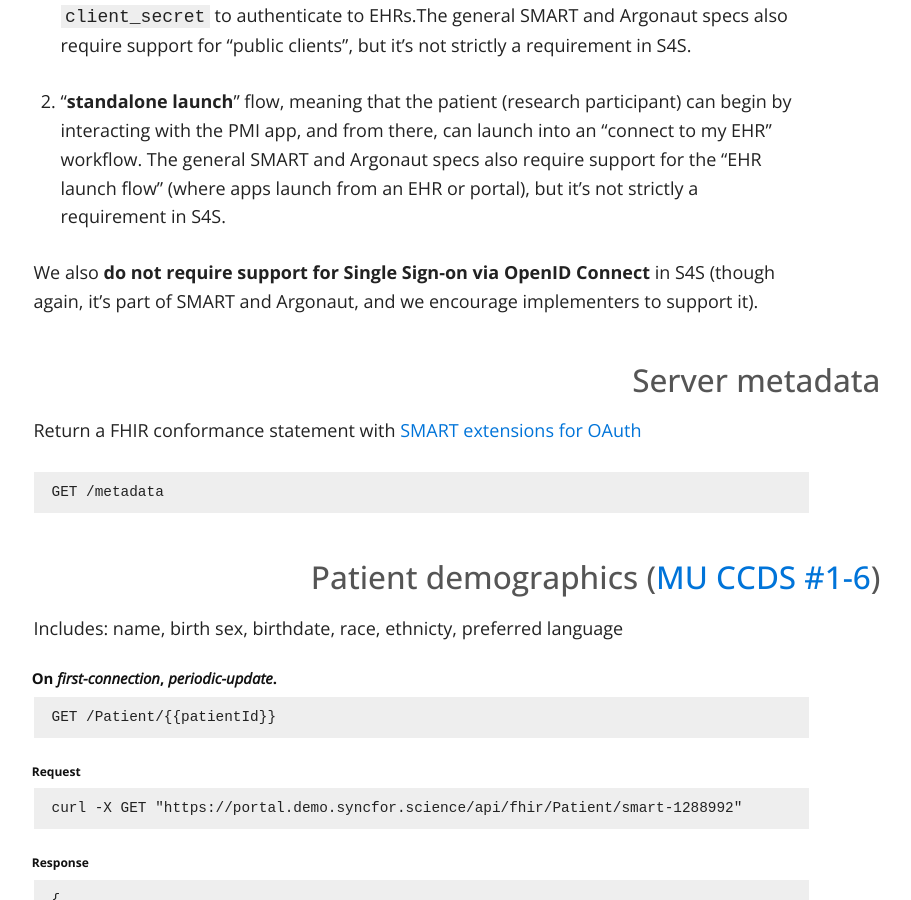
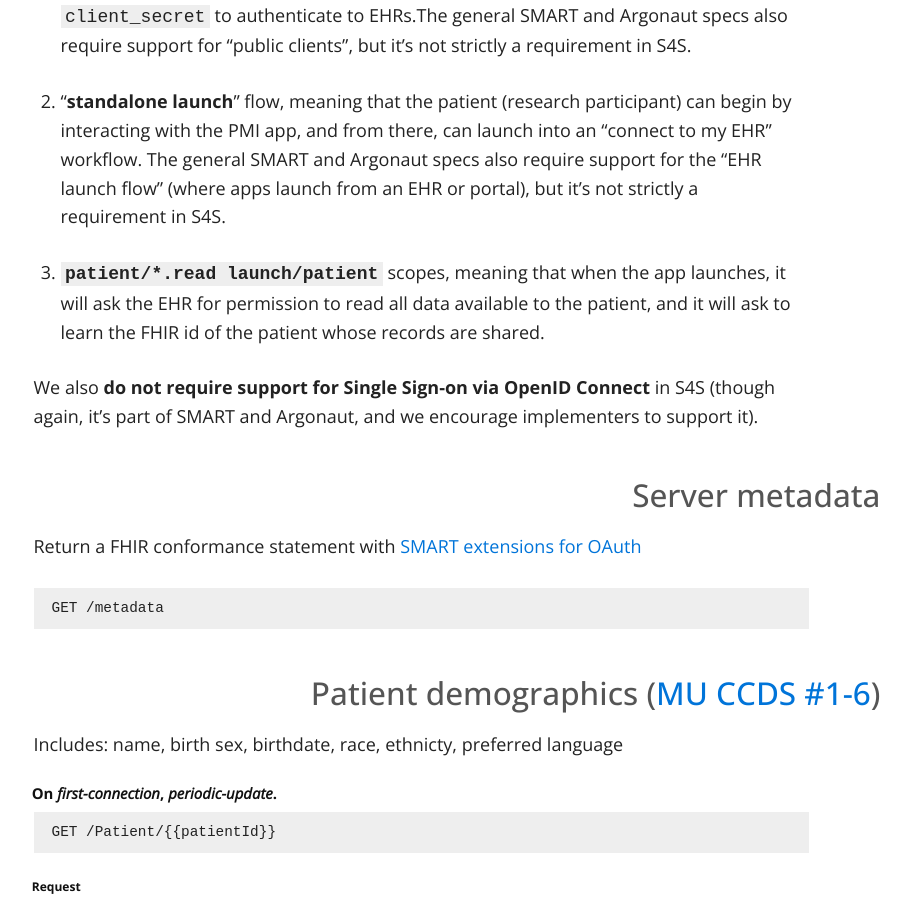
Before and after one commit to sync-for-science/sync-for-science.github.io, a Jekyll site: the page built from api-calls/index.md, in a window 1280 px wide and 900 px high, scrolled down 1226 px. Shown: the whole window, without its empty margins (219-1130 px from the left). Built offline with Jekyll 4.4.1, drawn with Linux system fonts in a browser that asks for light colours; nearby versions of some CDN libraries.

Commit message:
Update index.md

```diff
--- a/api-calls/index.md
+++ b/api-calls/index.md
@@ -31,6 +31,9 @@ Sync for Science (like Argonaut) uses the OAuth2-based [SMART on FHIR authorizat
 1. "**confidential clients**", meaning that apps get assigned a `client_id` and `client_secret` to authenticate to EHRs.The general SMART and Argonaut specs also require support for "public clients", but it's not strictly a requirement in S4S.
 
 2.  "**standalone launch**" flow, meaning that the patient (research participant) can begin by interacting with the PMI app, and from there, can launch into an "connect to my EHR" workflow. The general SMART and Argonaut specs also require support for the "EHR launch flow" (where apps launch from an EHR or portal), but it's not strictly a requirement in S4S.
+
+3.  **`patient/*.read launch/patient`** scopes, meaning that when the app launches, it will ask the EHR for permission to read all data available to the patient, and it will ask to learn the FHIR id of the patient whose records are shared.
+
 
 We also **do not require support for Single Sign-on via OpenID Connect** in S4S (though again, it's part of SMART and Argonaut, and we encourage implementers to support it).
 
```
